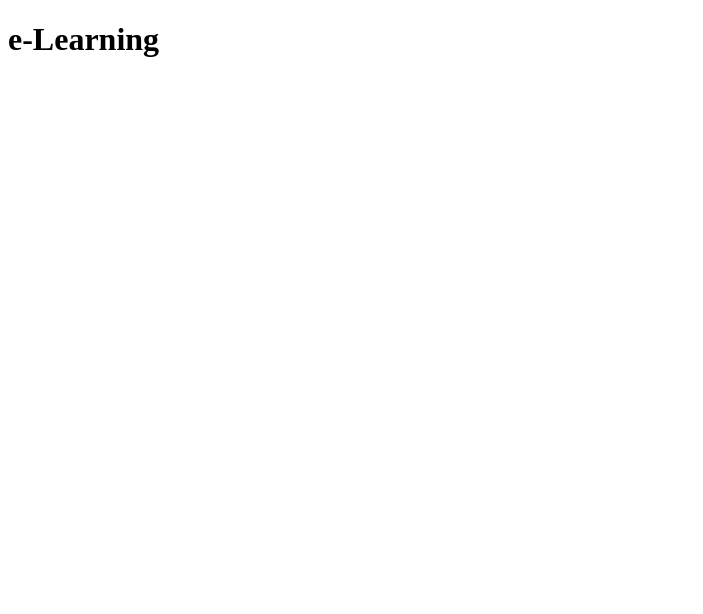
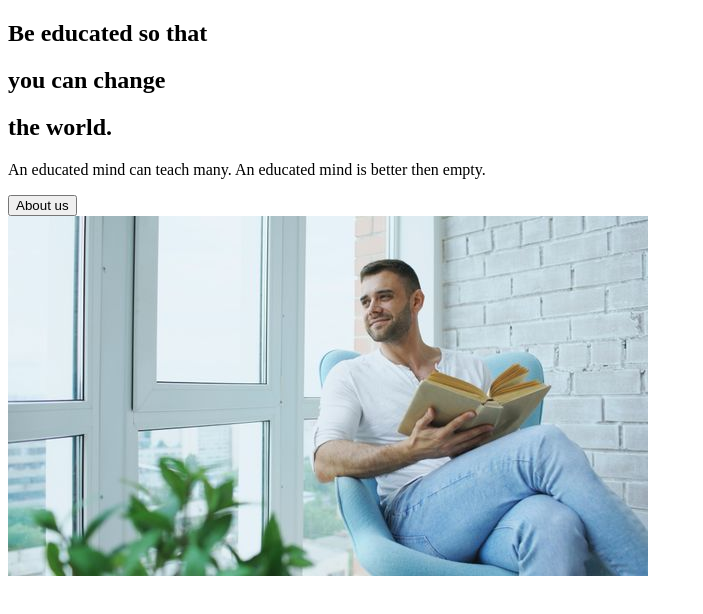
Before and after one commit to Kudratov1412/interactve-react-e-learning, a React (Create React App) app in the folder 86-dars_e-learning/: page / in a window 1280 px wide. Shown: the top 614 px of the page, without its empty margins (0-703 px from the left). Built offline with nearby package versions, Linux system fonts and the light colour scheme.

Commit message:
AboutSection html completed

```diff
--- a/86-dars_e-learning/src/App.js
+++ b/86-dars_e-learning/src/App.js
@@ -1,9 +1,11 @@
 import React from "react";
+// import pages
+import AboutUs from "./pages/AboutUs";
 
 function App() {
   return (
     <div className="App">
-      <h1>e-Learning</h1>
+      <AboutUs />
     </div>
   );
 }
--- /dev/null
+++ b/86-dars_e-learning/src/components/AboutSection.js
@@ -0,0 +1,33 @@
+import React from "react";
+// import images
+import homeIntro from "./../img/home_intro.jpg";
+
+const AboutSection = () => {
+  return (
+    <div>
+      <div className="description">
+        <div className="title">
+          <div className="hide">
+            <h2>Be educated so that</h2>
+          </div>
+          <div className="hide">
+            <h2>you can change</h2>
+          </div>
+          <div className="hide">
+            <h2>the world.</h2>
+          </div>
+        </div>
+        <p>
+          An educated mind can teach many. An educated mind is better then
+          empty.
+        </p>
+        <button>About us</button>
+      </div>
+      <div className="image">
+        <img src={homeIntro} alt="man reading book" />
+      </div>
+    </div>
+  );
+};
+
+export default AboutSection;
--- /dev/null
+++ b/86-dars_e-learning/src/pages/AboutUs.js
@@ -0,0 +1,11 @@
+import React from "react";
+// import components
+import AboutSection from "../components/AboutSection";
+
+const AboutUs = () => {
+  return <div>
+    <AboutSection />
+  </div>;
+};
+
+export default AboutUs;
```
Also changed, not shown: 86-dars_e-learning/src/img/home_intro.jpg (added).
